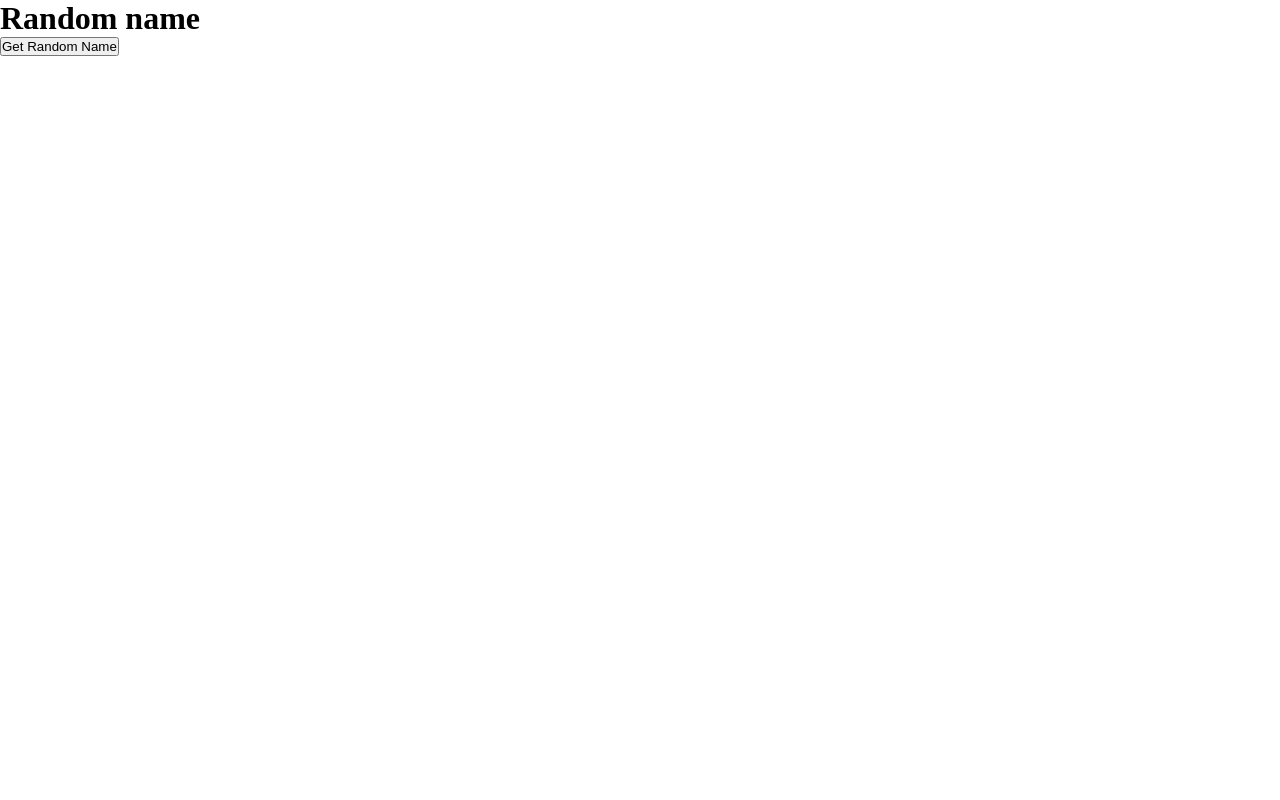
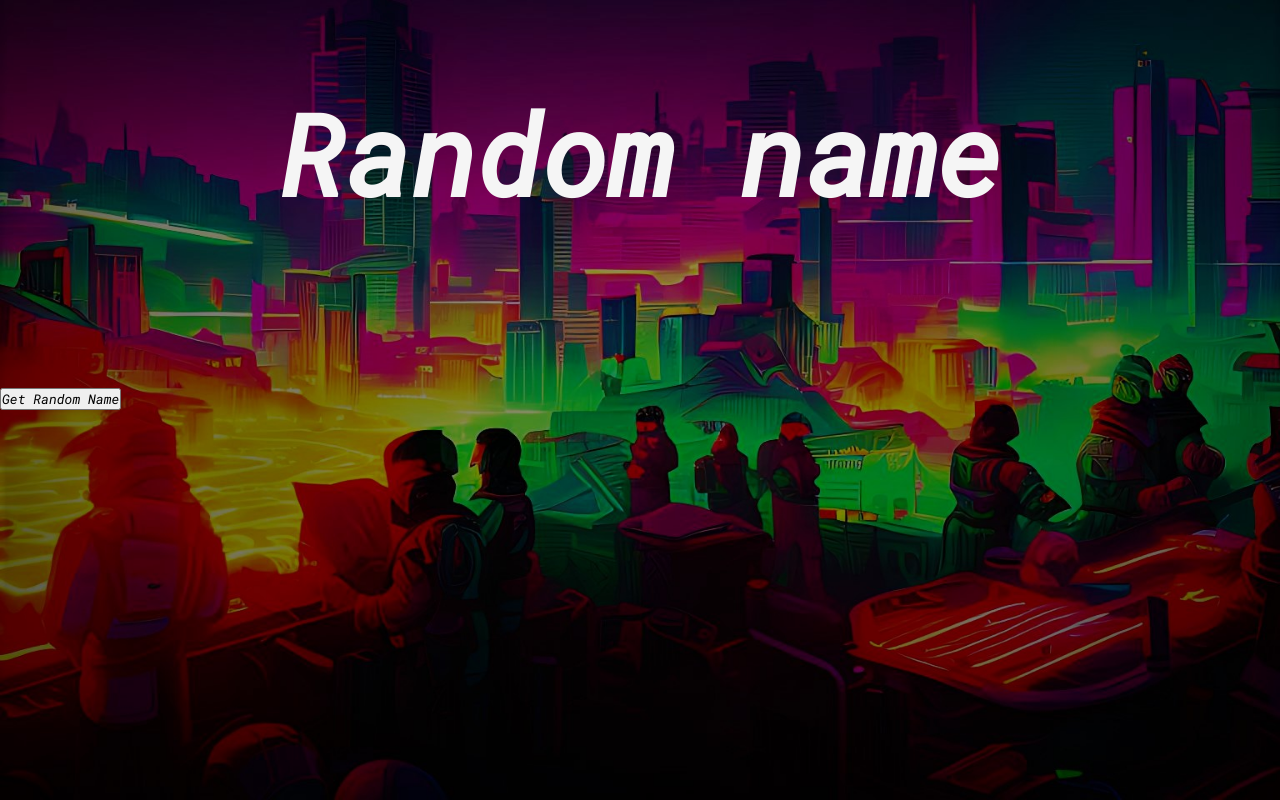
Before and after one commit to Sillen00/Random-Name-Generator, a plain HTML site: page index.html in a window 1280 px wide. Drawn offline with Linux system fonts and the light colour scheme; no server answers; a web font is replaced by a local one.

Commit message:
Added background and started styling

```diff
--- a/style.css
+++ b/style.css
@@ -1,5 +1,34 @@
+@import url('https://fonts.googleapis.com/css2?family=Marhey&family=Montserrat&family=Roboto+Mono:ital@1&display=swap');
+
+
 *{
     margin:0;
     padding: 0;
     box-sizing: border-box;
+    font-family: 'Roboto Mono', monospace;
 }
+
+body{
+    background-image: url(./backgorund\ technology\ dark.jpg);
+    background-repeat: no-repeat;
+    background-size: cover;
+    background-position: center bottom;
+    height: 100vh;
+}
+
+h1{
+    text-align: center;
+    color: whitesmoke;
+    padding-top: 5rem;
+    font-size: 7rem;
+}
+
+h4{
+    text-align: center;
+    padding: 5rem;
+    font-size: 4rem;
+}
+
+button{
+
+}
```
Also changed, not shown: backgorund technology dark.jpg (added).
